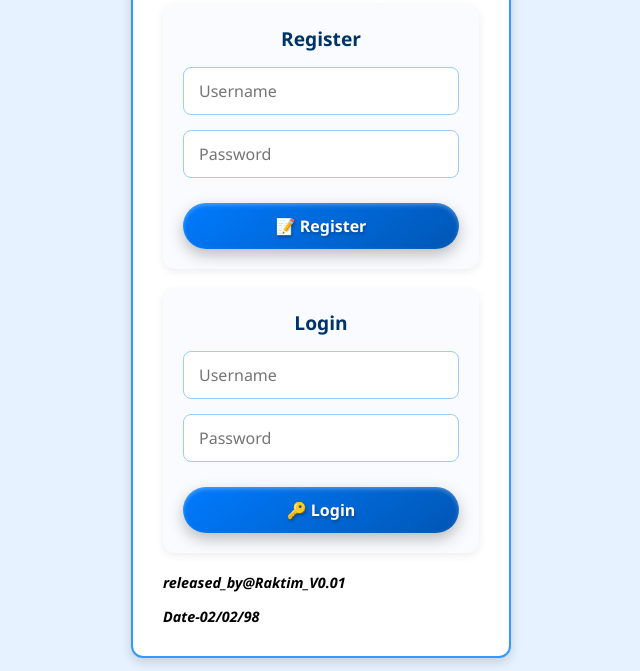
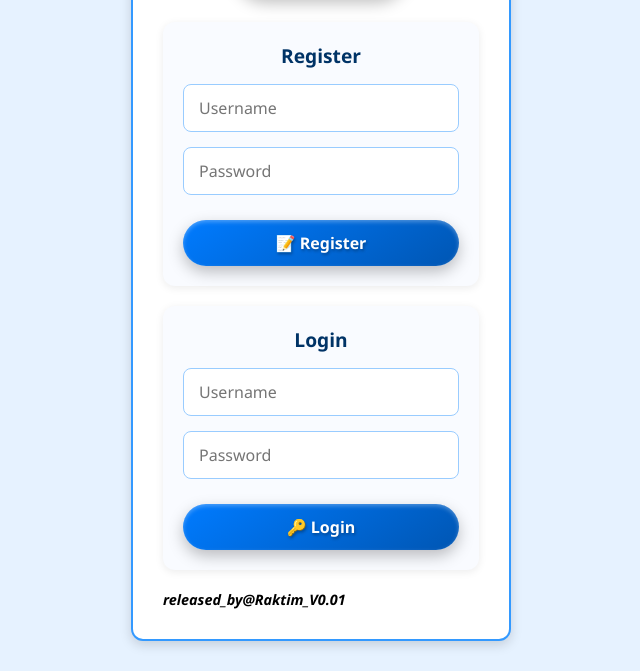
Before and after one commit to raktimdas09-NoobMaster/Notes-App, a website: page App/public/index.html in a window 1280 px wide. Shown: the part 129-800 px from the top of the page, without its empty margins (319-959 px from the left). Drawn offline with Linux system fonts and the light colour scheme.

Commit message:
Update index.html

```diff
--- a/App/public/index.html
+++ b/App/public/index.html
@@ -24,7 +24,6 @@
     </form>
 
     <div class="footer">released_by@Raktim_V0.01</div>
-    <div class="footer">Date-02/02/98</div>
 </div>
 
 <script>
```
